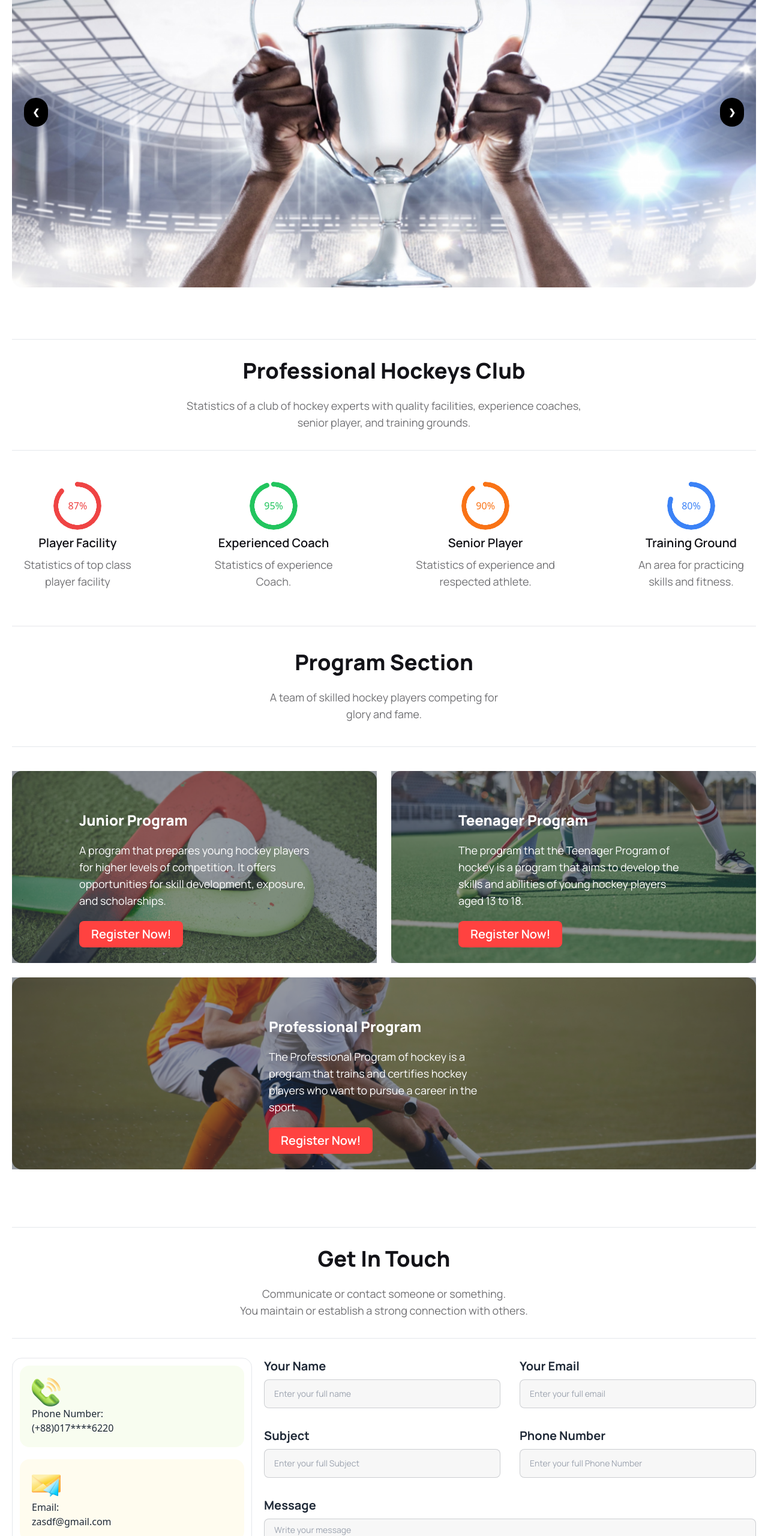
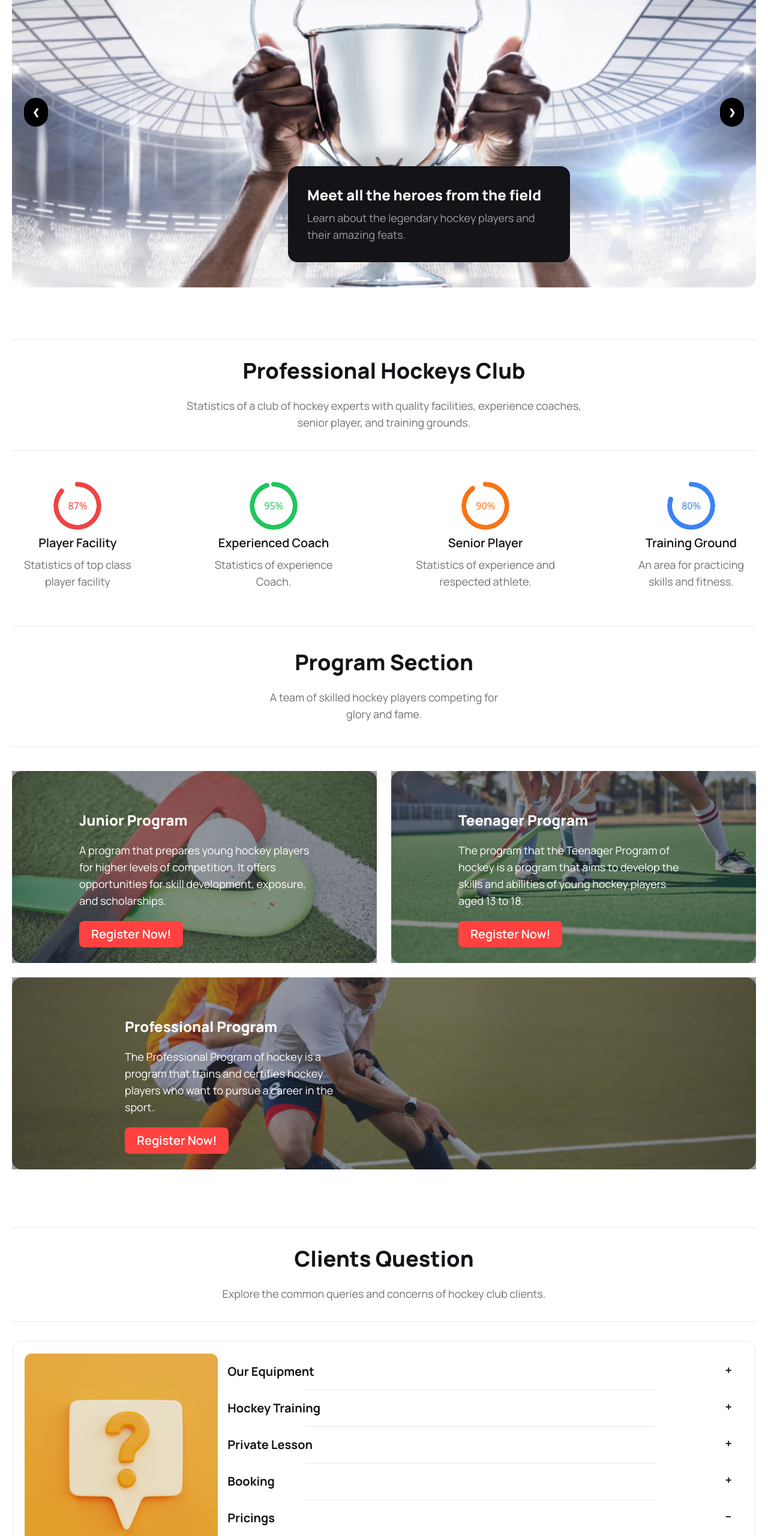
Before and after one commit to Zakaria-24/Assignment-3, a plain HTML site: page index.html in a window 1280 px wide. Shown: the part 240-2800 px from the top of the page at 60% size. Drawn offline with nearby package versions, Linux system fonts and the light colour scheme.

Commit message:
Bonus section completely added

```diff
--- a/index.html
+++ b/index.html
@@ -27,9 +27,14 @@
             <div class="navbar-start lg:px-2">
                 <div class="dropdown">
                     <div tabindex="0" role="button" class="btn btn-ghost lg:hidden">
-                  <svg xmlns="http://www.w3.org/2000/svg" class="h-5 w-5" fill="none" viewBox="0 0 24 24" stroke="currentColor"><path stroke-linecap="round" stroke-linejoin="round" stroke-width="2" d="M4 6h16M4 12h8m-8 6h16" /></svg>
+                        <svg xmlns="http://www.w3.org/2000/svg" class="h-5 w-5" fill="none" viewBox="0 0 24 24"
+                            stroke="currentColor">
+                            <path stroke-linecap="round" stroke-linejoin="round" stroke-width="2"
+                                d="M4 6h16M4 12h8m-8 6h16" />
+                        </svg>
                     </div>
-                <ul tabindex="0" class="menu menu-sm dropdown-content mt-3 z-[1] p-2 shadow  rounded-box w-52 font-manrope font-normal text-sm text-[#424247]">
+                    <ul tabindex="0"
+                        class="menu menu-sm dropdown-content mt-3 z-[1] p-2 shadow  rounded-box w-52 font-manrope font-normal text-sm text-[#424247]">
                         <li><a><span class="text-[#FF4240]">Home</span></a></li>
                         <li><a>About</a></li>
                         <li><a>Pages</a></li>
@@ -37,7 +42,8 @@
                         <li><a>Contact</a></li>
                     </ul>
                 </div>
-              <a class="font-manrope font-extrabold text-2xl lg:text-4xl text-[#131318]">Hockey<span class="text-[#FF4240]">’</span>s</a>
+                <a class="font-manrope font-extrabold text-2xl lg:text-4xl text-[#131318]">Hockey<span
+                        class="text-[#FF4240]">’</span>s</a>
             </div>
             <div class="navbar-center hidden lg:flex">
                 <ul class="menu menu-horizontal px-1">
@@ -49,18 +55,24 @@
                 </ul>
             </div>
             <div class="navbar-end gap-3 px-2">
-                    <svg class="text-[#89898B] hidden lg:flex " xmlns="http://www.w3.org/2000/svg" width="24" height="24" viewBox="0 0 24 24" fill="none">
+                <svg class="text-[#89898B] hidden lg:flex " xmlns="http://www.w3.org/2000/svg" width="24" height="24"
+                    viewBox="0 0 24 24" fill="none">
                     <g clip-path="url(#clip0_5_6)">
-                          <path d="M3 10C3 10.9193 3.18106 11.8295 3.53284 12.6788C3.88463 13.5281 4.40024 14.2997 5.05025 14.9497C5.70026 15.5998 6.47194 16.1154 7.32122 16.4672C8.1705 16.8189 9.08075 17 10 17C10.9193 17 11.8295 16.8189 12.6788 16.4672C13.5281 16.1154 14.2997 15.5998 14.9497 14.9497C15.5998 14.2997 16.1154 13.5281 16.4672 12.6788C16.8189 11.8295 17 10.9193 17 10C17 9.08075 16.8189 8.1705 16.4672 7.32122C16.1154 6.47194 15.5998 5.70026 14.9497 5.05025C14.2997 4.40024 13.5281 3.88463 12.6788 3.53284C11.8295 3.18106 10.9193 3 10 3C9.08075 3 8.1705 3.18106 7.32122 3.53284C6.47194 3.88463 5.70026 4.40024 5.05025 5.05025C4.40024 5.70026 3.88463 6.47194 3.53284 7.32122C3.18106 8.1705 3 9.08075 3 10Z" stroke="#89898B" stroke-width="1.5" stroke-linecap="round" stroke-linejoin="round"/>
-                          <path d="M21 21L15 15" stroke="#89898B" stroke-width="1.5" stroke-linecap="round" stroke-linejoin="round"/>
+                        <path
+                            d="M3 10C3 10.9193 3.18106 11.8295 3.53284 12.6788C3.88463 13.5281 4.40024 14.2997 5.05025 14.9497C5.70026 15.5998 6.47194 16.1154 7.32122 16.4672C8.1705 16.8189 9.08075 17 10 17C10.9193 17 11.8295 16.8189 12.6788 16.4672C13.5281 16.1154 14.2997 15.5998 14.9497 14.9497C15.5998 14.2997 16.1154 13.5281 16.4672 12.6788C16.8189 11.8295 17 10.9193 17 10C17 9.08075 16.8189 8.1705 16.4672 7.32122C16.1154 6.47194 15.5998 5.70026 14.9497 5.05025C14.2997 4.40024 13.5281 3.88463 12.6788 3.53284C11.8295 3.18106 10.9193 3 10 3C9.08075 3 8.1705 3.18106 7.32122 3.53284C6.47194 3.88463 5.70026 4.40024 5.05025 5.05025C4.40024 5.70026 3.88463 6.47194 3.53284 7.32122C3.18106 8.1705 3 9.08075 3 10Z"
+                            stroke="#89898B" stroke-width="1.5" stroke-linecap="round" stroke-linejoin="round" />
+                        <path d="M21 21L15 15" stroke="#89898B" stroke-width="1.5" stroke-linecap="round"
+                            stroke-linejoin="round" />
                     </g>
                     <defs>
                         <clipPath id="clip0_5_6">
-                            <rect width="24" height="24" fill="white"/>
+                            <rect width="24" height="24" fill="white" />
                         </clipPath>
                     </defs>
                 </svg>
-              <a class="font-manrope font-bold text-sm lg:text-xl text-[#FFF] rounded-lg bg-[#FF4240] border-none py-1 px-1 lg:px-5 lg:py-2 ">Get Ticket</a>
+                <a
+                    class="font-manrope font-bold text-sm lg:text-xl text-[#FFF] rounded-lg bg-[#FF4240] border-none px-1 lg:px-3  py-1 lg:py-3 ">Get
+                    Ticket</a>
 
             </div>
         </div>
@@ -87,7 +99,18 @@
                 </div>
             </div>
         </div>
+        <!-- badge  -->
+        <div
+            class="card mt-4 lg:absolute lg:w-[470px] bg-[#131318] text-neutral-content lg:translate-x-[460px] lg:-translate-y-56">
+            <div class="card-body text-left">
+                <h2 class="font-manrope lg:font-extrabold text-lg lg:text-2xl text-[#FFF]">Meet all the heroes from the
+                    field</h2>
+                <p class="font-manrope font-normal text-[#ffffff99] text-sm lg:text-lg">Learn about the legendary hockey
+                    players and their amazing feats.</p>
+            </div>
+        </div>
     </header>
+
     <main class="container mx-auto my-5 px-5 lg:my-20">
         <!-- club section  -->
         <section>
@@ -191,9 +214,10 @@
                     </div>
                 </div>
                 <div class="lg:col-span-2">
-                    <div class="hero object-cover rounded-2xl h-80" style="background-image: url(Images/4.png);">
+                    <div class="hero relative object-cover rounded-2xl h-80"
+                        style="background-image: url(Images/4.png);">
                         <div class="hero-overlay "></div>
-                        <div class="hero-content text-left text-white">
+                        <div class="hero-content lg:absolute lg:-translate-x-60 text-left text-white">
                             <div class="max-w-sm">
                                 <h1 class="mb-5 pt-10 font-manrope font-extrabold text-xl lg:text-2xl">Professional
                                     Program</h1>
@@ -216,6 +240,80 @@
         <!-- client question (bonus section)  -->
         <section>
 
+        </section>
+        <!-- client question  -->
+        <section class="mt-24">
+            <hr class="my-8">
+            <div class="text-center space-y-6">
+                <h1 class="font-manrope font-extrabold text-[#131318] text-xl lg:text-4xl">Clients Question</h1>
+                <p class="font-manrope font-normal text-[#13131899] text-sm lg:text-lg ">Explore the common queries and concerns of hockey club clients.
+                </p>
+            </div>
+            <hr class="my-8">
+            <div class="lg:flex px-5 pt-5 border-solid border-4 border-light-blue-500 rounded-2xl border-x border-y ">
+                <div class="">
+                    <img src="Images/11.png" alt="">
+                </div>
+                <!-- question  -->
+                <div class=" lg:w-full">
+                    <div class="collapse collapse-plus bg-[#FFF] rounded-none">
+                        <input type="radio" name="my-accordion-3" checked="checked" />
+                        <div class="collapse-title font-manrope font-bold text-xl text-[#131318]">
+                          Our Equipment
+                        </div>
+                        <div class="collapse-content">
+                          <p class="font-manrope font-normal text-sm text-[#13131899]">Provide world class equipment</p>
+                        </div>
+                        <hr class="w-2/3 mx-auto">
+                      </div>
+
+                    <div class="collapse collapse-plus bg-[#FFF] rounded-none">
+                        <input type="radio" name="my-accordion-3" checked="checked" />
+                        <div class="collapse-title font-manrope font-bold text-xl text-[#131318]">
+                          Hockey Training
+                        </div>
+                        <div class="collapse-content">
+                          <p class="font-manrope font-normal text-sm text-[#13131899]">Provide world class training</p>
+                        </div>
+                        <hr class="w-2/3 mx-auto">
+                      </div>
+
+                    <div class="collapse collapse-plus bg-[#FFF] rounded-none">
+                        <input type="radio" name="my-accordion-3" checked="checked" />
+                        <div class="collapse-title font-manrope font-bold text-xl text-[#131318]">
+                          Private Lesson
+                        </div>
+                        <div class="collapse-content">
+                          <p class="font-manrope font-normal text-sm text-[#13131899]">Provide one to one conversation</p>
+                        </div>
+                        <hr class="w-2/3 mx-auto">
+                      </div>
+
+                    <div class="collapse collapse-plus bg-[#FFF] rounded-none">
+                        <input type="radio" name="my-accordion-3" checked="checked" />
+                        <div class="collapse-title font-manrope font-bold text-xl text-[#131318]">
+                          Booking
+                        </div>
+                        <div class="collapse-content">
+                          <p class="font-manrope font-normal text-sm text-[#13131899]">Advance booking</p>
+                        </div>
+                        <hr class="w-2/3 mx-auto">
+                      </div>
+
+                    <div class="collapse collapse-plus bg-[#FFF] rounded-none">
+                        <input type="radio" name="my-accordion-3" checked="checked" />
+                        <div class="collapse-title font-manrope font-bold text-xl text-[#131318]">
+                          Pricings
+                        </div>
+                        <div class="collapse-content">
+                          <p class="font-manrope font-normal text-sm text-[#13131899]">Sufficient price</p>
+                        </div>
+                        <hr class="w-2/3 mx-auto">
+                      </div>
+
+
+                </div>
+            </div>
         </section>
         <!-- get in touch section  -->
         <section class="mt-24">
```
Lines whose indentation alone changed are shown as unchanged.
